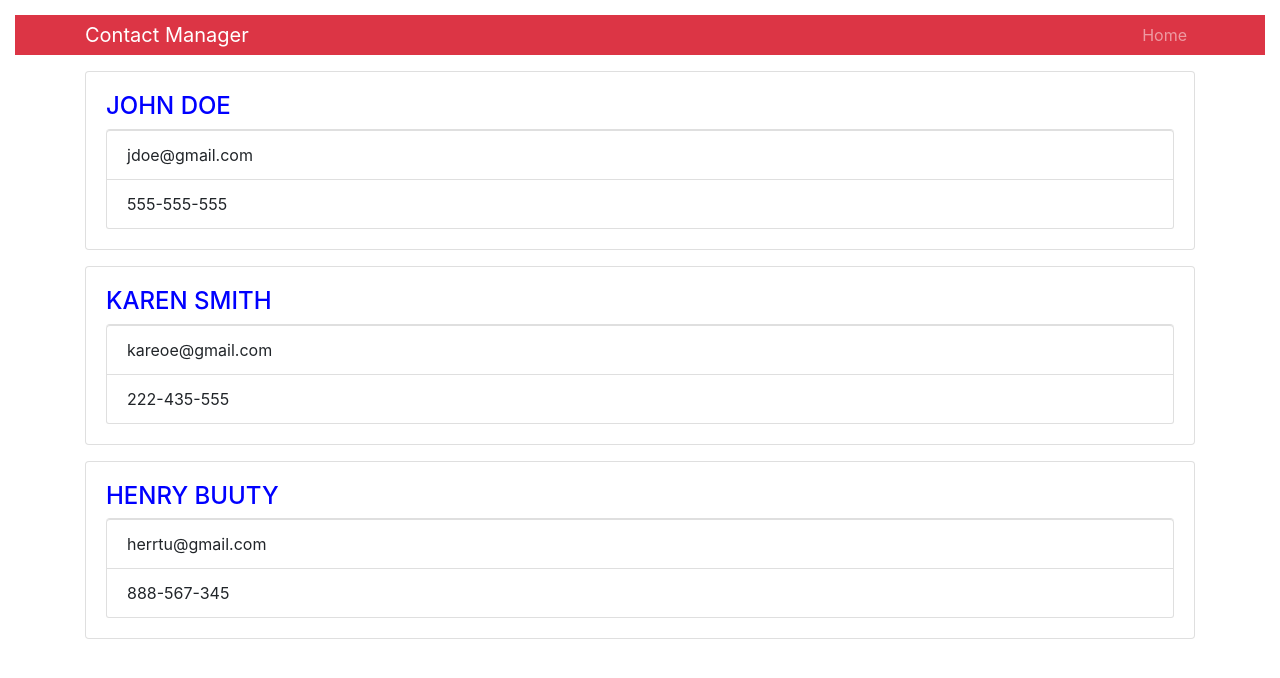
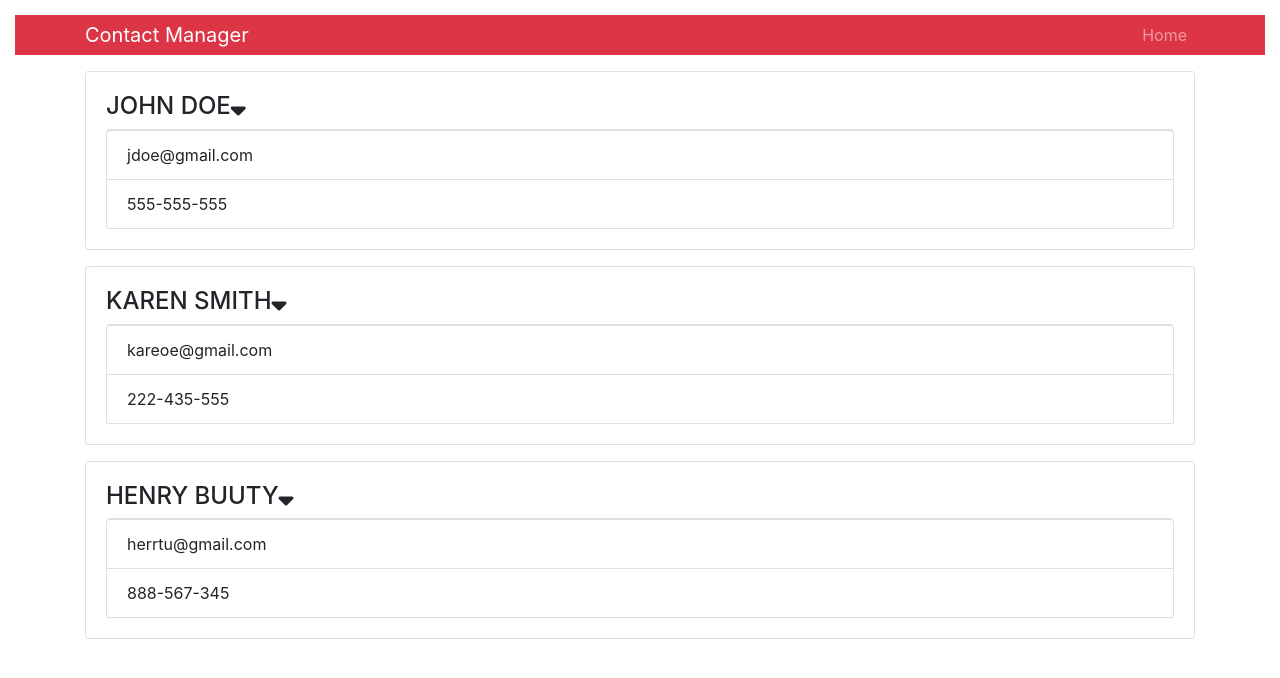
Before and after one commit to kbugaienko/contact-manager, a React (Create React App) app: page / in a window 1280 px wide. Shown: the top 678 px of the page. Built offline with nearby package versions, Linux system fonts and the light colour scheme.

Commit message:
Events in React

```diff
--- a/public/index.html
+++ b/public/index.html
@@ -10,34 +10,13 @@
       content="Web site created using create-react-app"
     />
     <link rel="apple-touch-icon" href="%PUBLIC_URL%/logo192.png" />
-    <!--
-      manifest.json provides metadata used when your web app is installed on a
-      user's mobile device or desktop. See https://developers.google.com/web/fundamentals/web-app-manifest/
-    -->
     <link rel="manifest" href="%PUBLIC_URL%/manifest.json" />
-    <!--
-      Notice the use of %PUBLIC_URL% in the tags above.
-      It will be replaced with the URL of the `public` folder during the build.
-      Only files inside the `public` folder can be referenced from the HTML.
+    <script src="https://kit.fontawesome.com/d9479b3bc1.js" crossorigin="anonymous"></script>
 
-      Unlike "/favicon.ico" or "favicon.ico", "%PUBLIC_URL%/favicon.ico" will
-      work correctly both with client-side routing and a non-root public URL.
-      Learn how to configure a non-root public URL by running `npm run build`.
-    -->
     <title>React App</title>
   </head>
   <body>
     <noscript>You need to enable JavaScript to run this app.</noscript>
     <div id="root"></div>
-    <!--
-      This HTML file is a template.
-      If you open it directly in the browser, you will see an empty page.
-
-      You can add webfonts, meta tags, or analytics to this file.
-      The build step will place the bundled scripts into the <body> tag.
-
-      To begin the development, run `npm start` or `yarn start`.
-      To create a production bundle, use `npm run build` or `yarn build`.
-    -->
   </body>
 </html>
--- a/src/components/Contact.js
+++ b/src/components/Contact.js
@@ -10,13 +10,26 @@ class Contact extends Component {
     //         email: PropTypes.string.isRequired,
     //         phone: PropTypes.string.isRequired,
     //     };
+    constructor(){
+        super();
+        this.state = {};
+
+        this.onShowClick = this.onShowClick.bind(this);
+    }
+
+    onShowClick() {
+        console.log(this.state);
+    }
 
     render(){
         const { name, email, phone } = this.props.contact;
 
         return(
             <div className="card card-body mb-3">
-                <h4>{name}</h4>
+                <h4>{name}
+                    <i onClick={this.onShowClick}
+                    className="fas fa-sort-down"></i>
+                </h4>
                 <ul className="list-group">
                     <li className="list-group-item">{email}</li>
                     <li className="list-group-item">{phone}</li>
--- a/src/components/Contacts.js
+++ b/src/components/Contacts.js
@@ -1,4 +1,4 @@
-import React, { Component } from 'react'
+import React, { Component } from 'react';
 import Contact from './Contact';
 
 class Contacts extends Component {
--- a/src/components/contact.css
+++ b/src/components/contact.css
@@ -1,4 +1,4 @@
 h4 {
-    color: blue;
+    /* color: blue; */
     text-transform: uppercase;
 }
```
